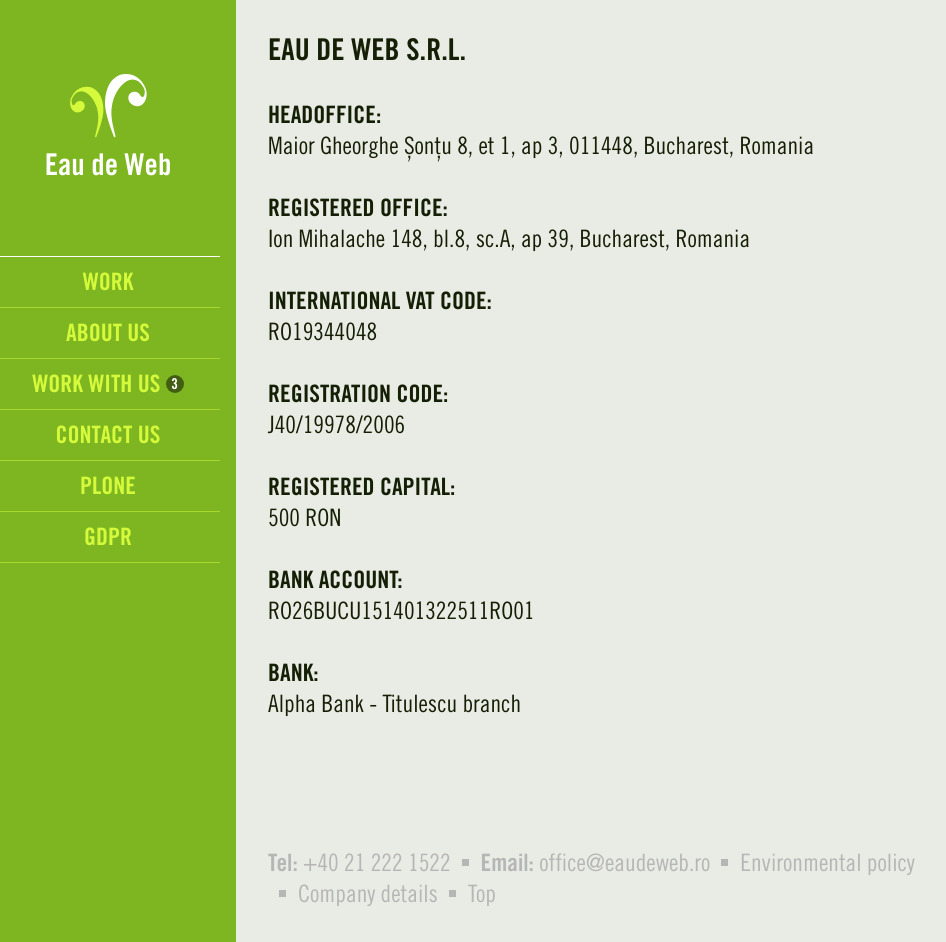
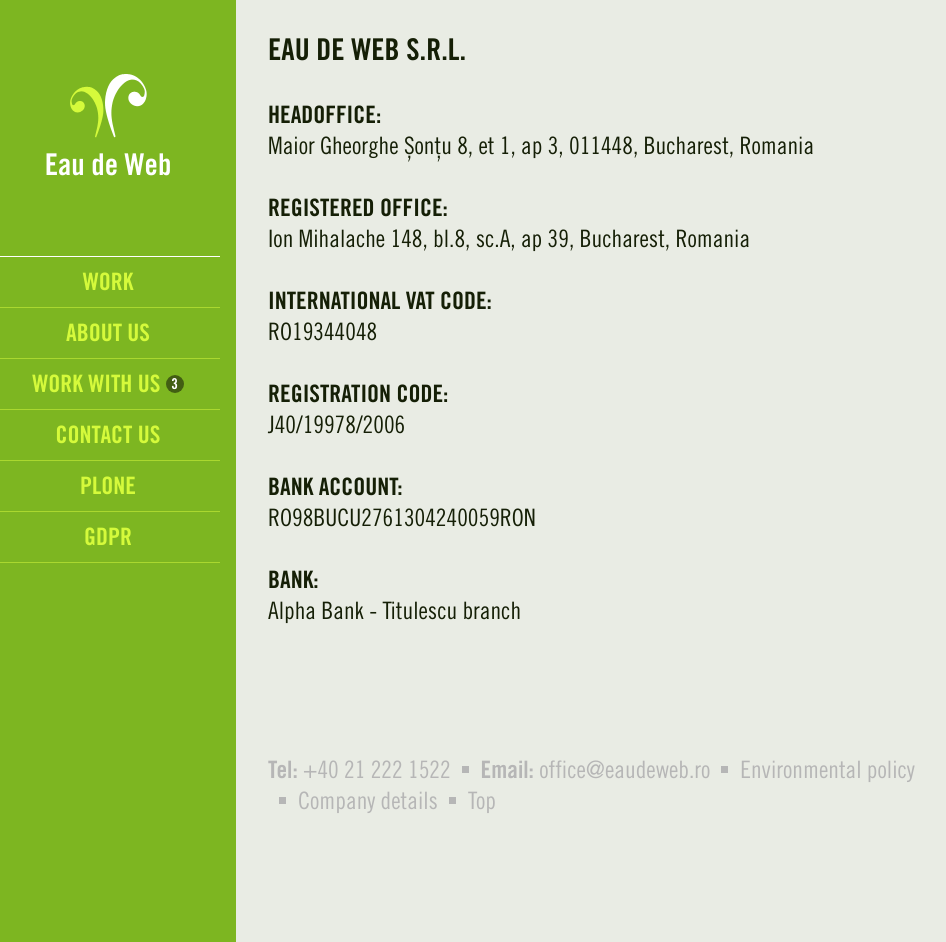
Before and after one commit to eaudeweb/eaudeweb.github.com, a Jekyll site: the page built from company.markdown, in a window 1280 px wide and 942 px high. Shown: the whole window, without its empty margins (20-966 px from the left). Built offline with Jekyll 4.4.1, drawn with Linux system fonts in a browser that asks for light colours; nearby versions of some CDN libraries.

Commit message:
Updated bank account

```diff
--- a/company.markdown
+++ b/company.markdown
@@ -23,14 +23,9 @@
 J40/19978/2006
 
 
-### Registered capital: ###
-
-500 RON
-
-
 ### Bank account: ###
 
-RO26BUCU151401322511RO01
+RO98BUCU2761304240059RON
 
 
 ### Bank: ###
```
